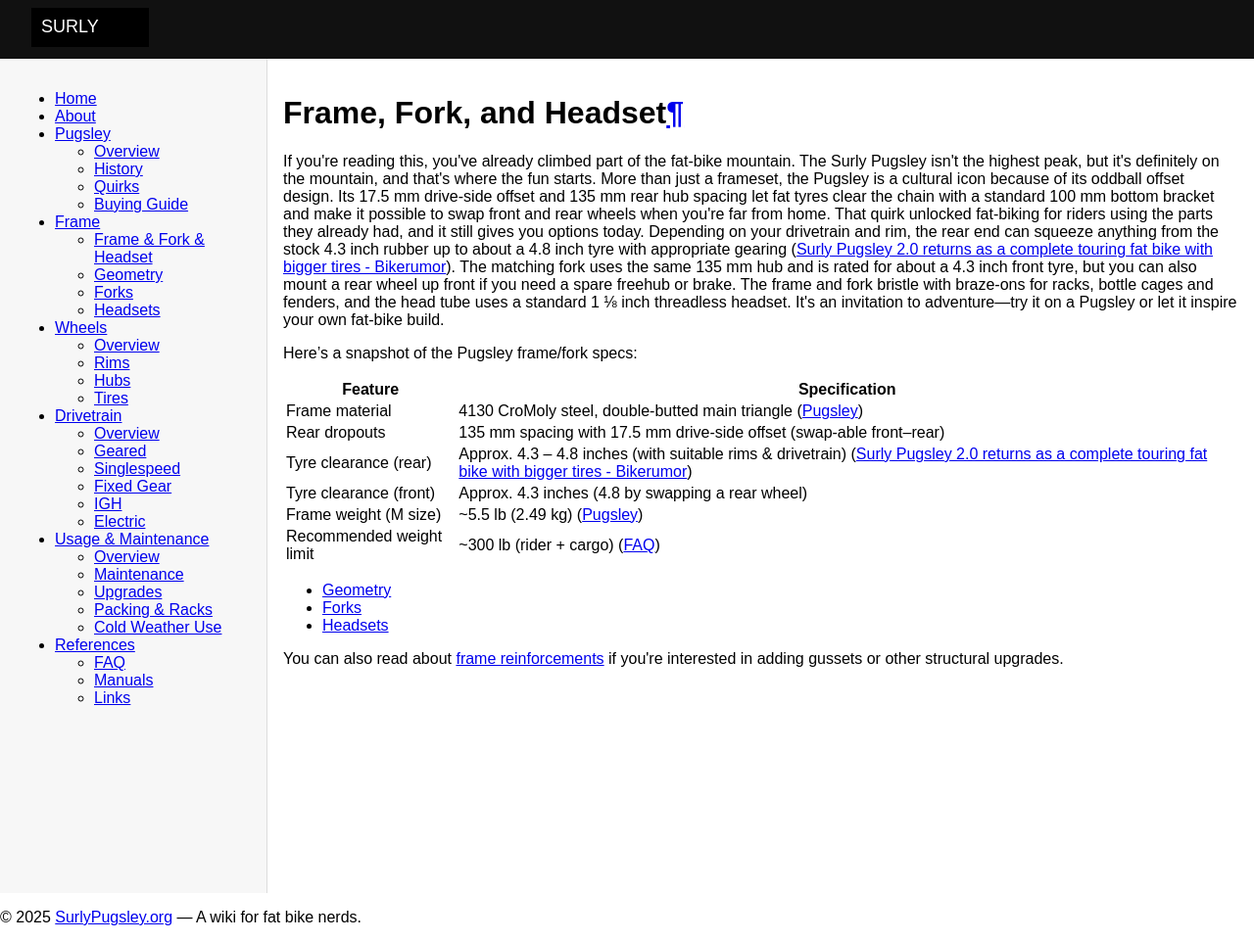
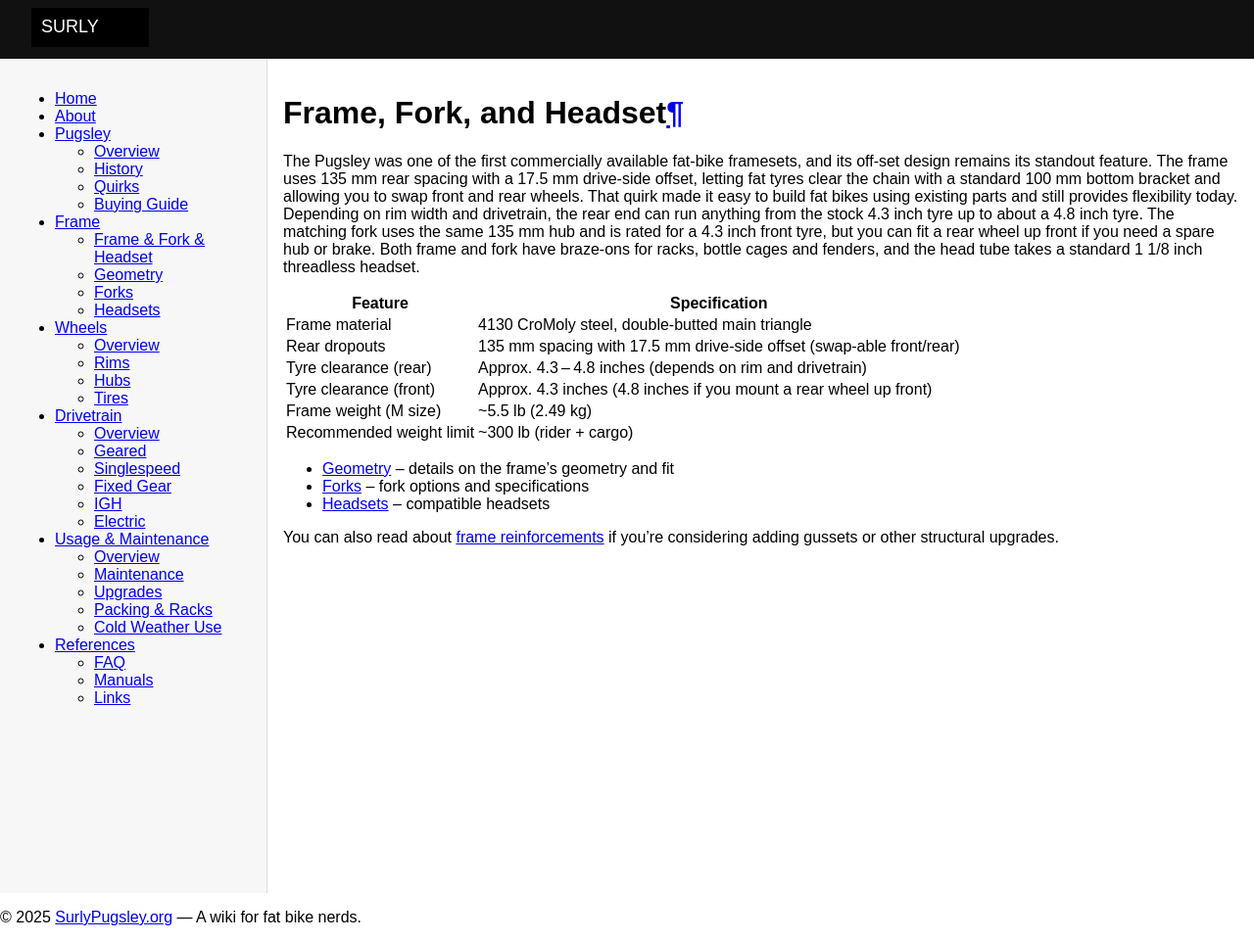
Before and after one commit to rpvnwnkl/SurlyPugsley, an MkDocs documentation site: the page built from docs/frame/index.md, in a window 1280 px wide. Shown: the whole page at 98% size. Built offline with MkDocs 1.6.1, drawn with Linux system fonts in a browser that asks for light colours.

Commit message:
Revise Pugsley frame descriptUpdate frame page: neutral tone and structured tableion and specs
Updated the Pugsley frame description for clarity and consistency. Revised specifications table for improved readability.

```diff
--- a/docs/frame/index.md
+++ b/docs/frame/index.md
@@ -1,20 +1,18 @@
 # Frame, Fork, and Headset
 
-If you're reading this, you've already climbed part of the fat‑bike mountain. The Surly Pugsley isn't the highest peak, but it's definitely on the mountain, and that's where the fun starts. More than just a frameset, the Pugsley is a cultural icon because of its oddball offset design. Its 17.5 mm drive‑side offset and 135 mm rear hub spacing let fat tyres clear the chain with a standard 100 mm bottom bracket and make it possible to swap front and rear wheels when you're far from home. That quirk unlocked fat‑biking for riders using the parts they already had, and it still gives you options today. Depending on your drivetrain and rim, the rear end can squeeze anything from the stock 4.3 inch rubber up to about a 4.8 inch tyre with appropriate gearing ([Surly Pugsley 2.0 returns as a complete touring fat bike with bigger tires - Bikerumor](https://bikerumor.com/surly-pugsley-2-0-returns-complete-touring-fat-bike-bigger-tires/#:~:text=New%20to%20the%20frame%20though,that%20the%20option%20is%20there)). The matching fork uses the same 135 mm hub and is rated for about a 4.3 inch front tyre, but you can also mount a rear wheel up front if you need a spare freehub or brake. The frame and fork bristle with braze‑ons for racks, bottle cages and fenders, and the head tube uses a standard 1 ⅛ inch threadless headset. It's an invitation to adventure—try it on a Pugsley or let it inspire your own fat‑bike build.
-
-Here’s a snapshot of the Pugsley frame/fork specs:
+The Pugsley was one of the first commercially available fat‑bike framesets, and its off‑set design remains its standout feature. The frame uses 135 mm rear spacing with a 17.5 mm drive‑side offset, letting fat tyres clear the chain with a standard 100 mm bottom bracket and allowing you to swap front and rear wheels. That quirk made it easy to build fat bikes using existing parts and still provides flexibility today. Depending on rim width and drivetrain, the rear end can run anything from the stock 4.3 inch tyre up to about a 4.8 inch tyre. The matching fork uses the same 135 mm hub and is rated for a 4.3 inch front tyre, but you can fit a rear wheel up front if you need a spare hub or brake. Both frame and fork have braze‑ons for racks, bottle cages and fenders, and the head tube takes a standard 1 1/8 inch threadless headset.
 
 | Feature | Specification |
 | --- | --- |
-| Frame material | 4130 CroMoly steel, double‑butted main triangle ([Pugsley](https://surlybikes.com/products/pugsley_2016#:~:text=,Green%20Apathetic%20Black%20Grape%20Soda)) |
-| Rear dropouts | 135 mm spacing with 17.5 mm drive-side offset (swap‑able front–rear) |
-| Tyre clearance (rear) | Approx. 4.3 – 4.8 inches (with suitable rims & drivetrain) ([Surly Pugsley 2.0 returns as a complete touring fat bike with bigger tires - Bikerumor](https://bikerumor.com/surly-pugsley-2-0-returns-complete-touring-fat-bike-bigger-tires/#:~:text=New%20to%20the%20frame%20though,that%20the%20option%20is%20there)) |
-| Tyre clearance (front) | Approx. 4.3 inches (4.8 by swapping a rear wheel) |
-| Frame weight (M size) | ~5.5 lb (2.49 kg) ([Pugsley](https://surlybikes.com/products/pugsley_2016#:~:text=,Green%20Apathetic%20Black%20Grape%20Soda)) |
-| Recommended weight limit | ~300 lb (rider + cargo) ([FAQ](https://surlybikes.com/pages/faq#:~:text=What%20is%20the%20cargo%20weight,for%20the%20Long%20Haul%20Trucker)) |
+| Frame material | 4130 CroMoly steel, double‑butted main triangle |
+| Rear dropouts | 135 mm spacing with 17.5 mm drive‑side offset (swap‑able front/rear) |
+| Tyre clearance (rear) | Approx. 4.3 – 4.8 inches (depends on rim and drivetrain) |
+| Tyre clearance (front) | Approx. 4.3 inches (4.8 inches if you mount a rear wheel up front) |
+| Frame weight (M size) | ~5.5 lb (2.49 kg) |
+| Recommended weight limit | ~300 lb (rider + cargo) |
 
-- [Geometry](geometry/)
-- [Forks](fork/)
-- [Headsets](headset/)
+- [Geometry](geometry/)  – details on the frame’s geometry and fit
+- [Forks](fork/)  – fork options and specifications
+- [Headsets](headset/)  – compatible headsets
 
-You can also read about [frame reinforcements](reinforcements/) if you're interested in adding gussets or other structural upgrades.
+You can also read about [frame reinforcements](reinforcements/) if you’re considering adding gussets or other structural upgrades.
```
